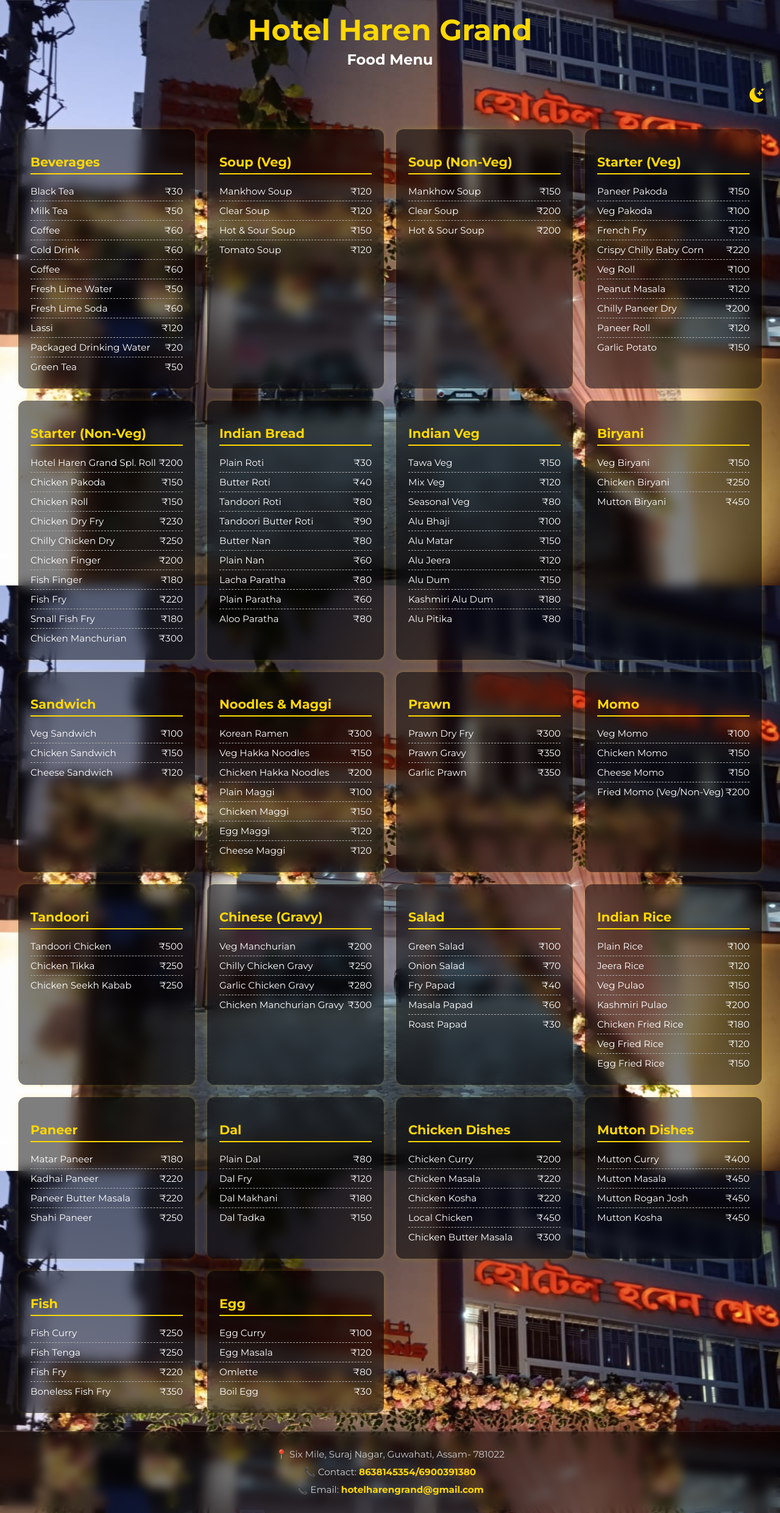
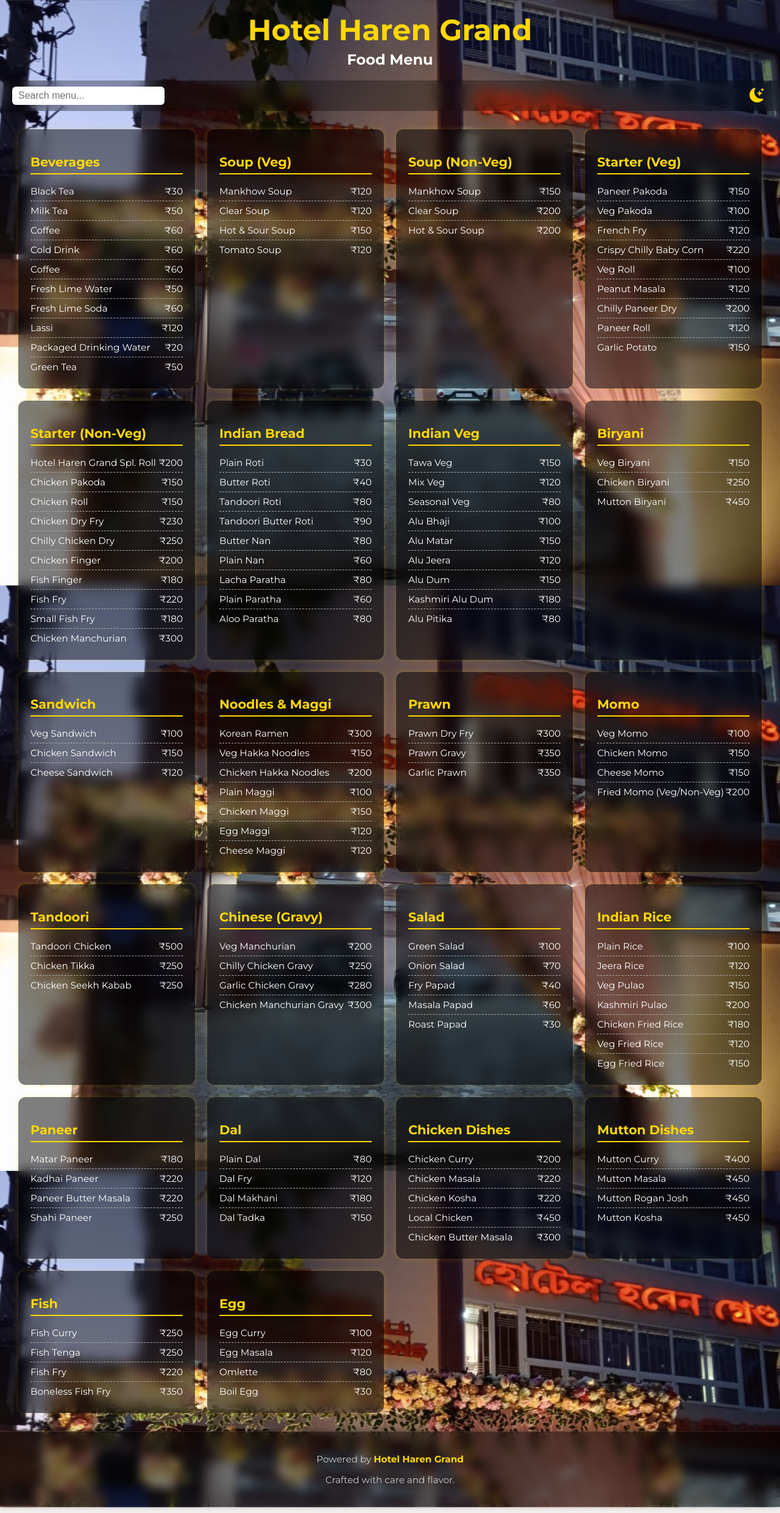
Before and after one commit to menulist23/hotelharengrand, a plain HTML site: page index.html in a window 1280 px wide. Shown: the whole page at 61% size. Drawn offline with nearby package versions, Linux system fonts and the light colour scheme.

Commit message:
second commit

```diff
--- a/index.html
+++ b/index.html
@@ -2,22 +2,27 @@
 <html lang="en">
   <head>
     <meta charset="UTF-8" />
-  <meta name="viewport" content="width=device-width, initial-scale=1.0"/>
-  <title>Hotel Haren Grand- Food Menu</title>
-  <link href="https://fonts.googleapis.com/css2?family=Montserrat:wght@400;700&display=swap" rel="stylesheet">
-  <link href="https://cdn.jsdelivr.net/npm/bootstrap-icons@1.10.5/font/bootstrap-icons.css" rel="stylesheet">
+    <meta name="viewport" content="width=device-width, initial-scale=1.0" />
+    <title>Hotel Haren Grand - Food Menu</title>
+    <link
+      href="https://fonts.googleapis.com/css2?family=Montserrat:wght@400;700&display=swap"
+      rel="stylesheet"
+    />
+    <link
+      href="https://cdn.jsdelivr.net/npm/bootstrap-icons@1.10.5/font/bootstrap-icons.css"
+      rel="stylesheet"
+    />
     <style>
-    /* Global */
       * {
         box-sizing: border-box;
       }
 
       body {
         margin: 0;
-      font-family: 'Montserrat', sans-serif;
+        font-family: "Montserrat", sans-serif;
         background-color: #f3efef;
         color: #fff;
-      background-image: url('images/bg.jpeg');
+        background-image: url("images/bg.jpeg");
         background-size: cover;
         background-position: center;
         background-attachment: fixed;
@@ -27,28 +32,15 @@
         min-height: 100vh;
       }
 
-    /* Header */
       header {
         text-align: center;
         padding: 20px;
       }
 
-    /* .logo-title {
-      display: flex;
-      justify-content: center;
-      align-items: center;
-      gap: 20px;
-      flex-wrap: wrap;
-    } */
-
-    /* .logo-title img {
-      max-height: 170px;
-    } */
-
       header h1 {
         margin: 0;
         font-size: 3em;
-      color: #FFD700;
+        color: #ffd700;
       }
 
       header h2 {
@@ -57,26 +49,34 @@
         color: #fff;
       }
 
-    /* Topbar */
       .topbar {
         display: flex;
-      justify-content: flex-end;
+        justify-content: space-between;
         align-items: center;
         padding: 10px 20px;
         position: sticky;
         top: 0;
         z-index: 100;
+        background-color: rgba(0, 0, 0, 0.3);
+        backdrop-filter: blur(10px);
       }
 
       .topbar button {
         background: none;
         border: none;
         font-size: 1.5em;
-      color: #FFD700;
+        color: #ffd700;
         cursor: pointer;
       }
 
-    /* Menu Container */
+      .search-box {
+        padding: 6px 10px;
+        font-size: 1em;
+        border-radius: 6px;
+        border: none;
+        width: 250px;
+      }
+
       .menu-container {
         display: grid;
         grid-template-columns: repeat(auto-fit, minmax(280px, 1fr));
@@ -95,11 +95,11 @@
       }
 
       .menu-section h3 {
-      border-bottom: 2px solid #FFD700;
+        border-bottom: 2px solid #ffd700;
         padding-bottom: 6px;
         margin-bottom: 12px;
         font-size: 1.3em;
-      color: #FFD700;
+        color: #ffd700;
       }
 
       .menu-item {
@@ -118,32 +118,25 @@
         display: block;
         width: 100%;
         padding: 20px;
-  background-color: rgba(0, 0, 0, 0.5); /* semi-transparent black */
+        background-color: rgba(0, 0, 0, 0.5);
         color: #ccc;
         font-size: 0.95em;
         text-align: center;
-  backdrop-filter: blur(8px); /* glass effect */
-  -webkit-backdrop-filter: blur(8px); /* Safari support */
+        backdrop-filter: blur(8px);
+        -webkit-backdrop-filter: blur(8px);
         box-shadow: 0 -2px 10px rgba(0, 0, 0, 0.3);
         border-top: 1px solid rgba(255, 255, 255, 0.1);
       }
 
-
-    footer p {
-      margin: 5px 0;
-      line-height: 1.6;
-    }
-
       footer .highlight {
-      color: #FFD700;
+        color: #ffd700;
         font-weight: 600;
       }
 
-    /* Dark Mode */
       body.dark-mode {
         color: #fff;
         background-color: #1a1a1a;
-      background-image: url('images/menu-bg.jpeg');
+        background-image: url("images/menu-bg.jpeg");
       }
 
       body.dark-mode .menu-section,
@@ -170,29 +163,28 @@
       body.dark-mode .highlight {
         color: #d35400;
       }
-
-    /* body.dark-mode .logo-title {
-      color: #fff;
-    } */
     </style>
   </head>
   <body>
-
     <header>
-    <!-- <div class="logo-title">
-      <img src="images/logo.png" alt="Kitchen Tales Logo">
-      <div> -->
       <h1>Hotel Haren Grand</h1>
       <h2>Food Menu</h2>
-      </div>
-    </div>
     </header>
 
     <div class="topbar">
-    <button onclick="toggleDarkMode()"><i class="bi bi-moon-stars-fill"></i></button>
+      <input
+        type="text"
+        class="search-box"
+        id="searchInput"
+        oninput="filterMenu()"
+        placeholder="Search menu..."
+      />
+      <button onclick="toggleDarkMode()">
+        <i class="bi bi-moon-stars-fill"></i>
+      </button>
     </div>
 
-  <div class="menu-container">
+    <div class="menu-container" id="menuContainer">
       <div class="menu-section">
         <h3>Beverages</h3>
         <div class="menu-item"><span>Black Tea</span><span>₹30</span></div>
@@ -200,17 +192,25 @@
         <div class="menu-item"><span>Coffee</span><span>₹60</span></div>
         <div class="menu-item"><span>Cold Drink</span><span>₹60</span></div>
         <div class="menu-item"><span>Coffee</span><span>₹60</span></div>
-  <div class="menu-item"><span>Fresh Lime Water</span><span>₹50</span></div>
-  <div class="menu-item"><span>Fresh Lime Soda</span><span>₹60</span></div>
+        <div class="menu-item">
+          <span>Fresh Lime Water</span><span>₹50</span>
+        </div>
+        <div class="menu-item">
+          <span>Fresh Lime Soda</span><span>₹60</span>
+        </div>
         <div class="menu-item"><span>Lassi</span><span>₹120</span></div>
-  <div class="menu-item"><span>Packaged Drinking Water</span><span>₹20</span></div>
+        <div class="menu-item">
+          <span>Packaged Drinking Water</span><span>₹20</span>
+        </div>
         <div class="menu-item"><span>Green Tea</span><span>₹50</span></div>
       </div>
       <div class="menu-section">
         <h3>Soup (Veg)</h3>
         <div class="menu-item"><span>Mankhow Soup</span><span>₹120</span></div>
         <div class="menu-item"><span>Clear Soup</span><span>₹120</span></div>
-  <div class="menu-item"><span>Hot & Sour Soup</span><span>₹150</span></div>
+        <div class="menu-item">
+          <span>Hot & Sour Soup</span><span>₹150</span>
+        </div>
         <div class="menu-item"><span>Tomato Soup</span><span>₹120</span></div>
       </div>
 
@@ -218,7 +218,9 @@
         <h3>Soup (Non-Veg)</h3>
         <div class="menu-item"><span>Mankhow Soup</span><span>₹150</span></div>
         <div class="menu-item"><span>Clear Soup</span><span>₹200</span></div>
-  <div class="menu-item"><span>Hot & Sour Soup</span><span>₹200</span></div>
+        <div class="menu-item">
+          <span>Hot & Sour Soup</span><span>₹200</span>
+        </div>
       </div>
 
       <div class="menu-section">
@@ -226,26 +228,44 @@
         <div class="menu-item"><span>Paneer Pakoda</span><span>₹150</span></div>
         <div class="menu-item"><span>Veg Pakoda</span><span>₹100</span></div>
         <div class="menu-item"><span>French Fry</span><span>₹120</span></div>
-  <div class="menu-item"><span>Crispy Chilly Baby Corn</span><span>₹220</span></div>
+        <div class="menu-item">
+          <span>Crispy Chilly Baby Corn</span><span>₹220</span>
+        </div>
         <div class="menu-item"><span>Veg Roll</span><span>₹100</span></div>
         <div class="menu-item"><span>Peanut Masala</span><span>₹120</span></div>
-  <div class="menu-item"><span>Chilly Paneer Dry</span><span>₹200</span></div>
+        <div class="menu-item">
+          <span>Chilly Paneer Dry</span><span>₹200</span>
+        </div>
         <div class="menu-item"><span>Paneer Roll</span><span>₹120</span></div>
         <div class="menu-item"><span>Garlic Potato</span><span>₹150</span></div>
       </div>
 
       <div class="menu-section">
         <h3>Starter (Non-Veg)</h3>
-  <div class="menu-item"><span>Hotel Haren Grand Spl. Roll</span><span>₹200</span></div>
-  <div class="menu-item"><span>Chicken Pakoda</span><span>₹150</span></div>
+        <div class="menu-item">
+          <span>Hotel Haren Grand Spl. Roll</span><span>₹200</span>
+        </div>
+        <div class="menu-item">
+          <span>Chicken Pakoda</span><span>₹150</span>
+        </div>
         <div class="menu-item"><span>Chicken Roll</span><span>₹150</span></div>
-  <div class="menu-item"><span>Chicken Dry Fry</span><span>₹230</span></div>
-  <div class="menu-item"><span>Chilly Chicken Dry</span><span>₹250</span></div>
-  <div class="menu-item"><span>Chicken Finger</span><span>₹200</span></div>
+        <div class="menu-item">
+          <span>Chicken Dry Fry</span><span>₹230</span>
+        </div>
+        <div class="menu-item">
+          <span>Chilly Chicken Dry</span><span>₹250</span>
+        </div>
+        <div class="menu-item">
+          <span>Chicken Finger</span><span>₹200</span>
+        </div>
         <div class="menu-item"><span>Fish Finger</span><span>₹180</span></div>
         <div class="menu-item"><span>Fish Fry</span><span>₹220</span></div>
-  <div class="menu-item"><span>Small Fish Fry</span><span>₹180</span></div>
-  <div class="menu-item"><span>Chicken Manchurian</span><span>₹300</span></div>
+        <div class="menu-item">
+          <span>Small Fish Fry</span><span>₹180</span>
+        </div>
+        <div class="menu-item">
+          <span>Chicken Manchurian</span><span>₹300</span>
+        </div>
       </div>
 
       <div class="menu-section">
@@ -253,7 +273,9 @@
         <div class="menu-item"><span>Plain Roti</span><span>₹30</span></div>
         <div class="menu-item"><span>Butter Roti</span><span>₹40</span></div>
         <div class="menu-item"><span>Tandoori Roti</span><span>₹80</span></div>
-  <div class="menu-item"><span>Tandoori Butter Roti</span><span>₹90</span></div>
+        <div class="menu-item">
+          <span>Tandoori Butter Roti</span><span>₹90</span>
+        </div>
         <div class="menu-item"><span>Butter Nan</span><span>₹80</span></div>
         <div class="menu-item"><span>Plain Nan</span><span>₹60</span></div>
         <div class="menu-item"><span>Lacha Paratha</span><span>₹80</span></div>
@@ -270,29 +292,43 @@
         <div class="menu-item"><span>Alu Matar</span><span>₹150</span></div>
         <div class="menu-item"><span>Alu Jeera</span><span>₹120</span></div>
         <div class="menu-item"><span>Alu Dum</span><span>₹150</span></div>
-  <div class="menu-item"><span>Kashmiri Alu Dum</span><span>₹180</span></div>
+        <div class="menu-item">
+          <span>Kashmiri Alu Dum</span><span>₹180</span>
+        </div>
         <div class="menu-item"><span>Alu Pitika</span><span>₹80</span></div>
       </div>
 
       <div class="menu-section">
         <h3>Biryani</h3>
         <div class="menu-item"><span>Veg Biryani</span><span>₹150</span></div>
-  <div class="menu-item"><span>Chicken Biryani</span><span>₹250</span></div>
-  <div class="menu-item"><span>Mutton Biryani</span><span>₹450</span></div>
+        <div class="menu-item">
+          <span>Chicken Biryani</span><span>₹250</span>
+        </div>
+        <div class="menu-item">
+          <span>Mutton Biryani</span><span>₹450</span>
+        </div>
       </div>
 
       <div class="menu-section">
         <h3>Sandwich</h3>
         <div class="menu-item"><span>Veg Sandwich</span><span>₹100</span></div>
-  <div class="menu-item"><span>Chicken Sandwich</span><span>₹150</span></div>
-  <div class="menu-item"><span>Cheese Sandwich</span><span>₹120</span></div>
+        <div class="menu-item">
+          <span>Chicken Sandwich</span><span>₹150</span>
+        </div>
+        <div class="menu-item">
+          <span>Cheese Sandwich</span><span>₹120</span>
+        </div>
       </div>
 
       <div class="menu-section">
         <h3>Noodles & Maggi</h3>
         <div class="menu-item"><span>Korean Ramen</span><span>₹300</span></div>
-  <div class="menu-item"><span>Veg Hakka Noodles</span><span>₹150</span></div>
-  <div class="menu-item"><span>Chicken Hakka Noodles</span><span>₹200</span></div>
+        <div class="menu-item">
+          <span>Veg Hakka Noodles</span><span>₹150</span>
+        </div>
+        <div class="menu-item">
+          <span>Chicken Hakka Noodles</span><span>₹200</span>
+        </div>
         <div class="menu-item"><span>Plain Maggi</span><span>₹100</span></div>
         <div class="menu-item"><span>Chicken Maggi</span><span>₹150</span></div>
         <div class="menu-item"><span>Egg Maggi</span><span>₹120</span></div>
@@ -311,22 +347,36 @@
         <div class="menu-item"><span>Veg Momo</span><span>₹100</span></div>
         <div class="menu-item"><span>Chicken Momo</span><span>₹150</span></div>
         <div class="menu-item"><span>Cheese Momo</span><span>₹150</span></div>
-  <div class="menu-item"><span>Fried Momo (Veg/Non-Veg)</span><span>₹200</span></div>
+        <div class="menu-item">
+          <span>Fried Momo (Veg/Non-Veg)</span><span>₹200</span>
+        </div>
       </div>
 
       <div class="menu-section">
         <h3>Tandoori</h3>
-  <div class="menu-item"><span>Tandoori Chicken</span><span>₹500</span></div>
+        <div class="menu-item">
+          <span>Tandoori Chicken</span><span>₹500</span>
+        </div>
         <div class="menu-item"><span>Chicken Tikka</span><span>₹250</span></div>
-  <div class="menu-item"><span>Chicken Seekh Kabab</span><span>₹250</span></div>
+        <div class="menu-item">
+          <span>Chicken Seekh Kabab</span><span>₹250</span>
+        </div>
       </div>
 
       <div class="menu-section">
         <h3>Chinese (Gravy)</h3>
-  <div class="menu-item"><span>Veg Manchurian</span><span>₹200</span></div>
-  <div class="menu-item"><span>Chilly Chicken Gravy</span><span>₹250</span></div>
-  <div class="menu-item"><span>Garlic Chicken Gravy</span><span>₹280</span></div>
-  <div class="menu-item"><span>Chicken Manchurian Gravy</span><span>₹300</span></div>
+        <div class="menu-item">
+          <span>Veg Manchurian</span><span>₹200</span>
+        </div>
+        <div class="menu-item">
+          <span>Chilly Chicken Gravy</span><span>₹250</span>
+        </div>
+        <div class="menu-item">
+          <span>Garlic Chicken Gravy</span><span>₹280</span>
+        </div>
+        <div class="menu-item">
+          <span>Chicken Manchurian Gravy</span><span>₹300</span>
+        </div>
       </div>
 
       <div class="menu-section">
@@ -343,17 +393,27 @@
         <div class="menu-item"><span>Plain Rice</span><span>₹100</span></div>
         <div class="menu-item"><span>Jeera Rice</span><span>₹120</span></div>
         <div class="menu-item"><span>Veg Pulao</span><span>₹150</span></div>
-  <div class="menu-item"><span>Kashmiri Pulao</span><span>₹200</span></div>
-  <div class="menu-item"><span>Chicken Fried Rice</span><span>₹180</span></div>
-  <div class="menu-item"><span>Veg Fried Rice</span><span>₹120</span></div>
-  <div class="menu-item"><span>Egg Fried Rice</span><span>₹150</span></div>
+        <div class="menu-item">
+          <span>Kashmiri Pulao</span><span>₹200</span>
+        </div>
+        <div class="menu-item">
+          <span>Chicken Fried Rice</span><span>₹180</span>
+        </div>
+        <div class="menu-item">
+          <span>Veg Fried Rice</span><span>₹120</span>
+        </div>
+        <div class="menu-item">
+          <span>Egg Fried Rice</span><span>₹150</span>
+        </div>
       </div>
 
       <div class="menu-section">
         <h3>Paneer</h3>
         <div class="menu-item"><span>Matar Paneer</span><span>₹180</span></div>
         <div class="menu-item"><span>Kadhai Paneer</span><span>₹220</span></div>
-  <div class="menu-item"><span>Paneer Butter Masala</span><span>₹220</span></div>
+        <div class="menu-item">
+          <span>Paneer Butter Masala</span><span>₹220</span>
+        </div>
         <div class="menu-item"><span>Shahi Paneer</span><span>₹250</span></div>
       </div>
 
@@ -368,17 +428,23 @@
       <div class="menu-section">
         <h3>Chicken Dishes</h3>
         <div class="menu-item"><span>Chicken Curry</span><span>₹200</span></div>
-  <div class="menu-item"><span>Chicken Masala</span><span>₹220</span></div>
+        <div class="menu-item">
+          <span>Chicken Masala</span><span>₹220</span>
+        </div>
         <div class="menu-item"><span>Chicken Kosha</span><span>₹220</span></div>
         <div class="menu-item"><span>Local Chicken</span><span>₹450</span></div>
-  <div class="menu-item"><span>Chicken Butter Masala</span><span>₹300</span></div>
+        <div class="menu-item">
+          <span>Chicken Butter Masala</span><span>₹300</span>
+        </div>
       </div>
 
       <div class="menu-section">
         <h3>Mutton Dishes</h3>
         <div class="menu-item"><span>Mutton Curry</span><span>₹400</span></div>
         <div class="menu-item"><span>Mutton Masala</span><span>₹450</span></div>
-  <div class="menu-item"><span>Mutton Rogan Josh</span><span>₹450</span></div>
+        <div class="menu-item">
+          <span>Mutton Rogan Josh</span><span>₹450</span>
+        </div>
         <div class="menu-item"><span>Mutton Kosha</span><span>₹450</span></div>
       </div>
 
@@ -387,7 +453,9 @@
         <div class="menu-item"><span>Fish Curry</span><span>₹250</span></div>
         <div class="menu-item"><span>Fish Tenga</span><span>₹250</span></div>
         <div class="menu-item"><span>Fish Fry</span><span>₹220</span></div>
-  <div class="menu-item"><span>Boneless Fish Fry</span><span>₹350</span></div>
+        <div class="menu-item">
+          <span>Boneless Fish Fry</span><span>₹350</span>
+        </div>
       </div>
 
       <div class="menu-section">
@@ -397,21 +465,39 @@
         <div class="menu-item"><span>Omlette</span><span>₹80</span></div>
         <div class="menu-item"><span>Boil Egg</span><span>₹30</span></div>
       </div>
+    </div>
 
-  </div>
     <footer>
-    <p>📍 Six Mile, Suraj Nagar, Guwahati, Assam- 781022</p>
-    <p>📞 Contact: <span class="highlight">8638145354/6900391380</span></p>
-    <p>📞 Email: <span class="highlight">hotelharengrand@gmail.com</span></p>
+      <p>Powered by <span class="highlight">Hotel Haren Grand</span></p>
+      <p>Crafted with care and flavor.</p>
     </footer>
 
     <script>
       function toggleDarkMode() {
         document.body.classList.toggle("dark-mode");
-      const icon = document.querySelector(".topbar button i");
-      icon.className = document.body.classList.contains("dark-mode")
-        ? "bi bi-brightness-high-fill"
-        : "bi bi-moon-stars-fill";
+      }
+
+      function filterMenu() {
+        const input = document.getElementById("searchInput");
+        const filter = input.value.toLowerCase();
+        const menuSections = document.querySelectorAll(".menu-section");
+
+        menuSections.forEach((section) => {
+          const items = section.querySelectorAll(".menu-item");
+          let sectionVisible = false;
+
+          items.forEach((item) => {
+            const text = item.textContent.toLowerCase();
+            if (text.includes(filter)) {
+              item.style.display = "";
+              sectionVisible = true;
+            } else {
+              item.style.display = "none";
+            }
+          });
+
+          section.style.display = sectionVisible ? "" : "none";
+        });
       }
     </script>
   </body>
```
Lines whose indentation alone changed are shown as unchanged.
